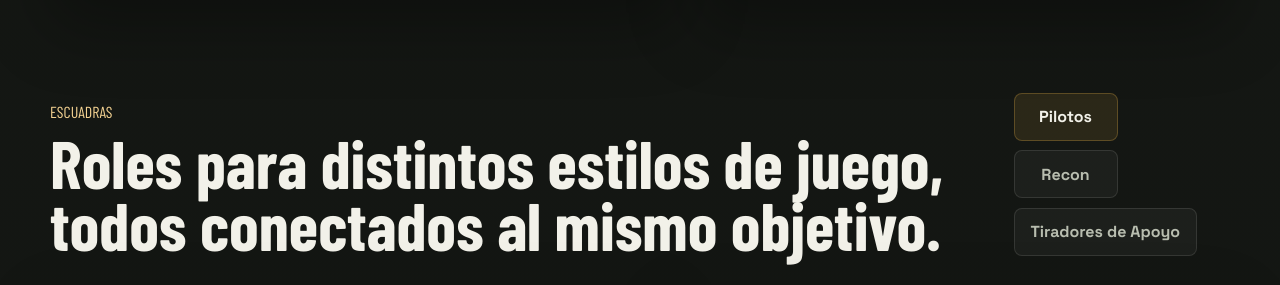
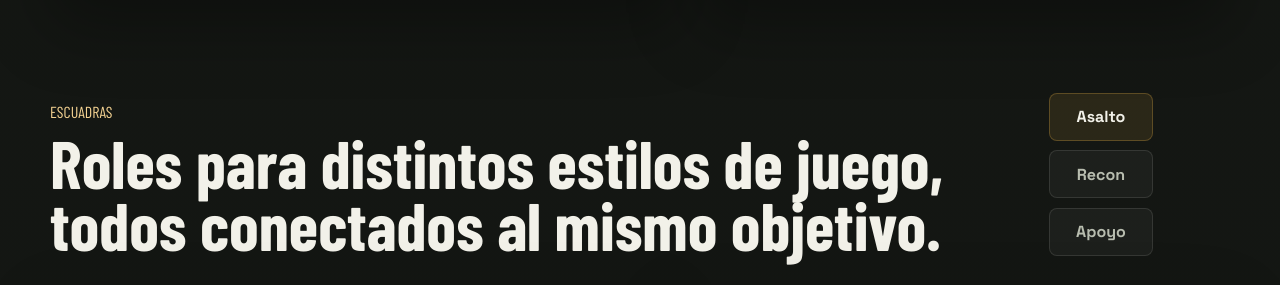
Before and after one commit to matii2310/GMA-arg, a plain HTML site: page index.html in a window 1280 px wide. Shown: the part 3531-3816 px from the top of the page. Drawn offline with nearby package versions, Linux system fonts and the light colour scheme.

Commit message:
Update button labels for game roles in index.html

```diff
--- a/index.html
+++ b/index.html
@@ -240,9 +240,9 @@
             </div>
 
             <div class="unit-tabs" role="tablist" aria-label="Roles de la comunidad">
-              <button class="unit-tab active" type="button" data-unit="linea">Pilotos</button>
+              <button class="unit-tab active" type="button" data-unit="linea">Asalto</button>
               <button class="unit-tab" type="button" data-unit="recon">Recon</button>
-              <button class="unit-tab" type="button" data-unit="apoyo">Tiradores de Apoyo</button>
+              <button class="unit-tab" type="button" data-unit="apoyo">Apoyo</button>
             </div>
           </div>
 
```
